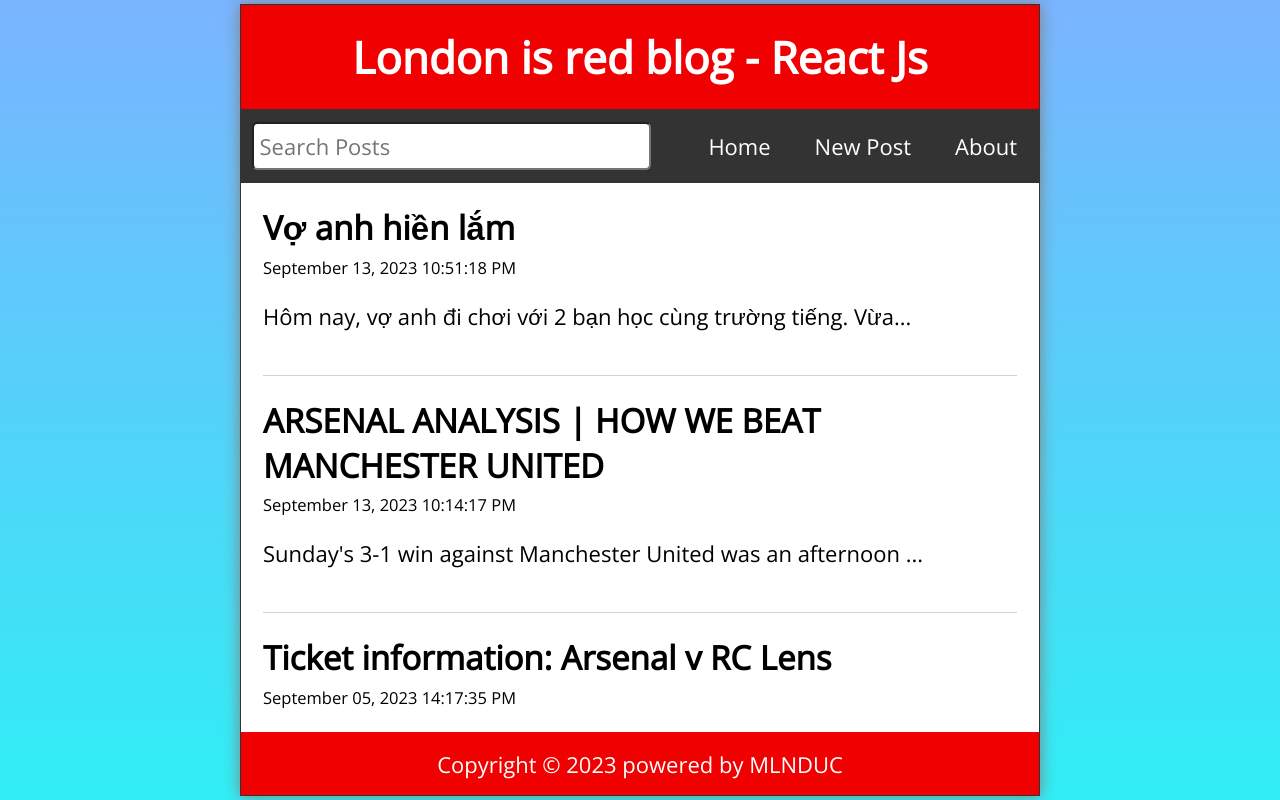
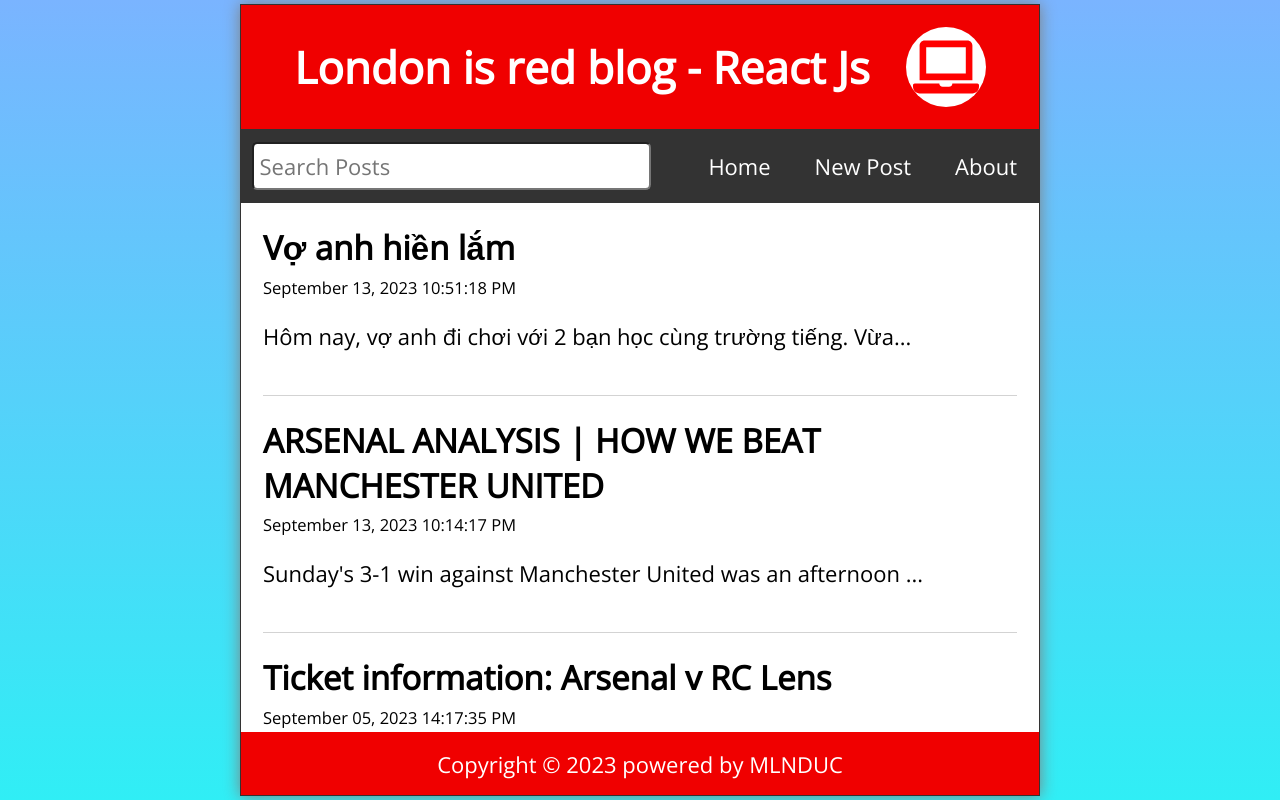
Before and after one commit to MLNDUC/ReactProjects, a React (Vite) app in the folder reactRouterSocialapp/: page / in a window 1280 px wide. Built offline with nearby package versions, Linux system fonts and the light colour scheme; data requests are answered from the project's data file.

Commit message:
add reactIcon

```diff
--- a/reactRouterSocialapp/package.json
+++ b/reactRouterSocialapp/package.json
@@ -16,6 +16,7 @@
     "json-server": "^0.17.3",
     "react": "^18.2.0",
     "react-dom": "^18.2.0",
+    "react-icons": "^4.11.0",
     "react-router-dom": "^6.15.0"
   },
   "devDependencies": {
--- a/reactRouterSocialapp/src/App.jsx
+++ b/reactRouterSocialapp/src/App.jsx
@@ -10,6 +10,7 @@ import { Route, Routes, useNavigate } from 'react-router-dom';
 import { useState, useEffect } from 'react'
 import { format } from 'date-fns'
 import api from './api/posts.js'
+import useWindowSize from './hooks/useWindowSize.js';
 
 
 
@@ -23,6 +24,7 @@ function App() {
   const [editTitle, setEditTitle] = useState('');
   const [editBody, setEditBody] = useState('');
   const navigate = useNavigate();
+  const { width } = useWindowSize();
 
   useEffect(() => {
     const fetchPosts = async () => {
@@ -100,6 +102,7 @@ function App() {
       < Route path="/" element={<Layout
         search={search}
         setSearch={setSearch}
+        width={width}
       />}>
         <Route index element={<Home posts={searchResults} />} />
         <Route path="post/:id" element={<PostPage
--- a/reactRouterSocialapp/src/Header.jsx
+++ b/reactRouterSocialapp/src/Header.jsx
@@ -1,9 +1,14 @@
+import { FaLaptop, FaTabletAlt, FaMobileAlt } from 'react-icons/fa';
 
-
-export const Header = ({ title }) => {
+export const Header = ({ title, width }) => {
   return (
     <div className="Header">
       <h1>{title}</h1>
+      <div className="window-icon">
+        {width < 768 ? <FaMobileAlt />
+          : width < 992 ? <FaTabletAlt />
+            : <FaLaptop />}
+      </div>
     </div>
   )
 }
--- a/reactRouterSocialapp/src/Layout.jsx
+++ b/reactRouterSocialapp/src/Layout.jsx
@@ -3,10 +3,10 @@ import { Nav } from './Nav.jsx';
 import { Footer } from './Footer.jsx';
 import { Outlet } from 'react-router-dom';
 
-export const Layout = ({ search, setSearch }) => {
+export const Layout = ({ search, setSearch, width }) => {
   return (
     <div className="App">
-      <Header title="London is red blog - React Js" />
+      <Header title="London is red blog - React Js" width={width} />
       <Nav search={search} setSearch={setSearch} />
       <Outlet />
       <Footer />
--- /dev/null
+++ b/reactRouterSocialapp/src/hooks/useWindowSize.js
@@ -0,0 +1,24 @@
+import { useState, useEffect } from 'react';
+const useWindowSize = () => {
+  const [windowSize, setWindowSize] = useState({
+    width: undefined,
+    height: undefined
+  });
+
+  useEffect(() => {
+    const handleResize = () => {
+      setWindowSize({
+        width: window.innerWidth,
+        height: window.innerHeight
+      });
+    }
+    handleResize();
+    window.addEventListener('resize', handleResize);
+    //return a cleanup function that will remove the event listener
+    return () => window.removeEventListener('resize', handleResize);
+  }, []);
+
+  return windowSize;
+}
+
+export default useWindowSize;
--- a/reactRouterSocialapp/src/index.css
+++ b/reactRouterSocialapp/src/index.css
@@ -51,6 +51,18 @@ body {
 
 .Header h1 {
   font-size: 1.5rem;
+  margin-right: 36px;
+}
+
+.window-icon {
+  width: 80px;
+  height: 80px;
+  border-radius: 50%;
+  background-color: white;
+  color: red;
+  display: flex;
+  justify-content: center;
+  align-items: center;
 }
 
 .Header svg {
```
Also changed, not shown: 2 other files (tests, documents, lock files or other folders).
